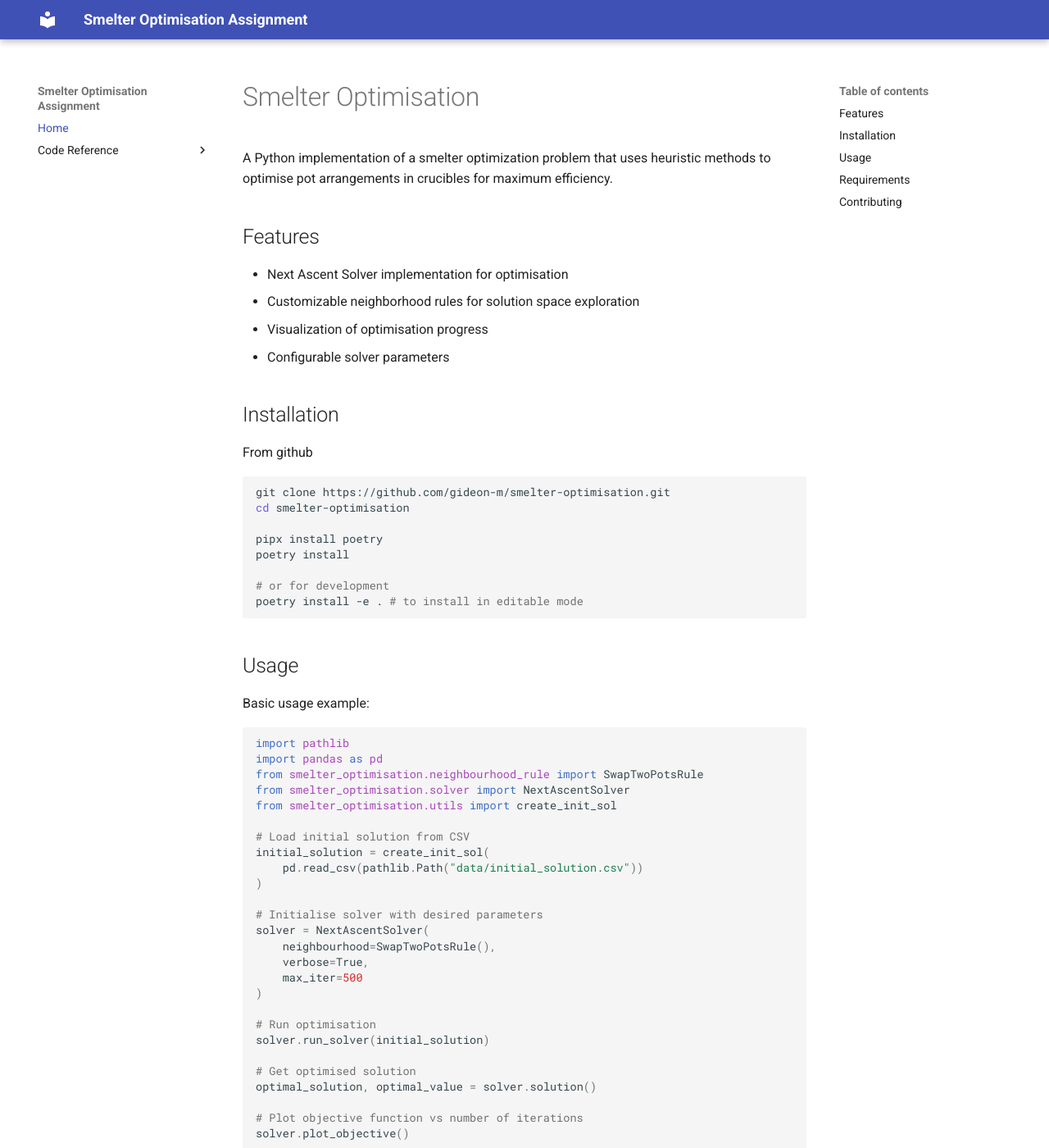
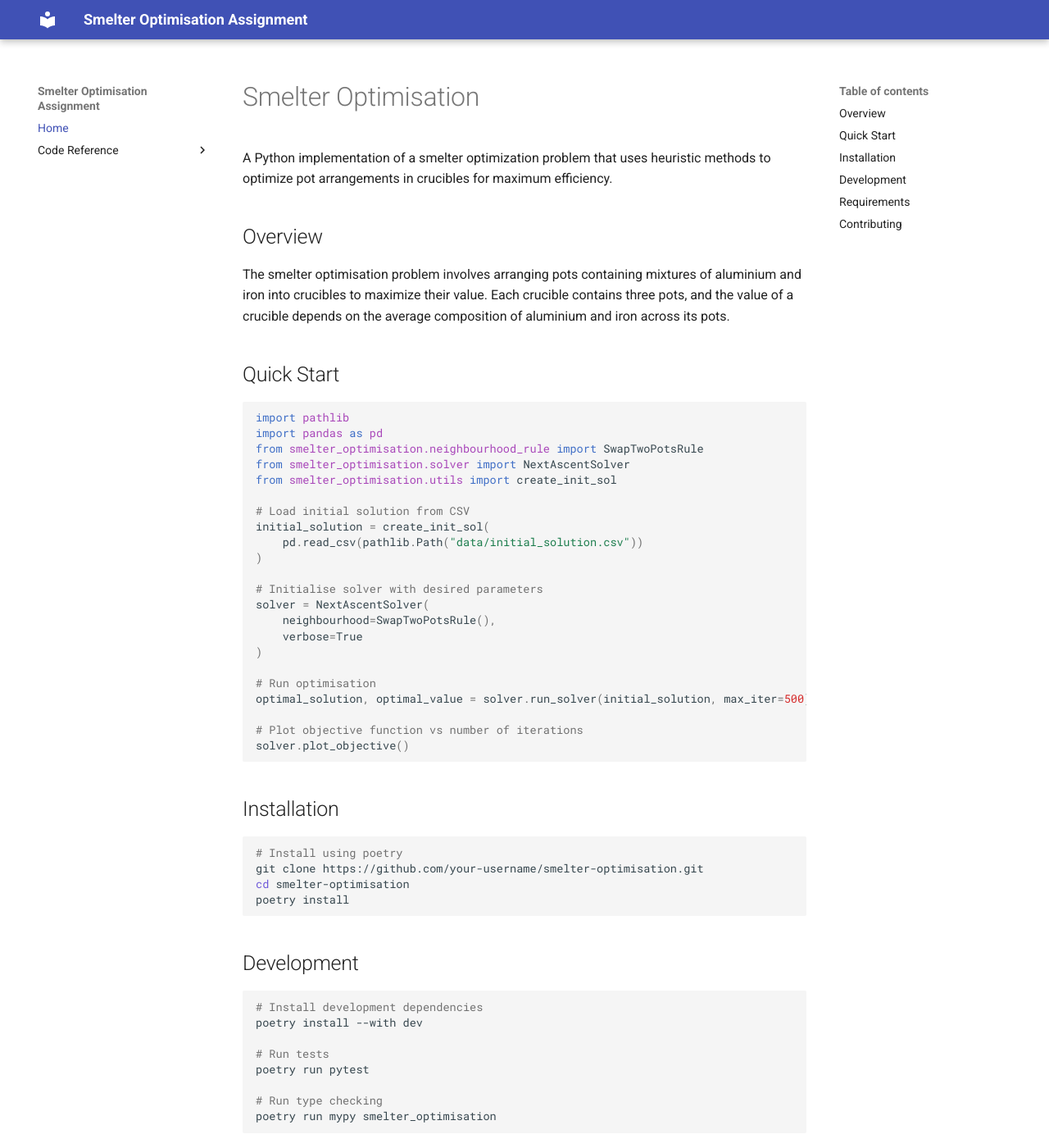
Before and after one commit to Louis-Jarvis/smelter-optimisation-assignment, an MkDocs documentation site: the page built from docs/index.md, in a window 1280 px wide and 1400 px high. Shown: the whole window at 82% size. Built offline with MkDocs 1.6.1 and Material for MkDocs 9.7.7, drawn with Linux system fonts in a browser that asks for light colours.

Commit message:
add max_iter as an argument to run_solver.py

````diff
--- a/docs/index.md
+++ b/docs/index.md
@@ -1,30 +1,12 @@
 # Smelter Optimisation
 
-A Python implementation of a smelter optimization problem that uses heuristic methods to optimise pot arrangements in crucibles for maximum efficiency.
+A Python implementation of a smelter optimization problem that uses heuristic methods to optimize pot arrangements in crucibles for maximum efficiency.
 
-## Features
-- Next Ascent Solver implementation for optimisation
-- Customizable neighborhood rules for solution space exploration
-- Visualization of optimisation progress
-- Configurable solver parameters
+## Overview
 
-## Installation
+The smelter optimisation problem involves arranging pots containing mixtures of aluminium and iron into crucibles to maximize their value. Each crucible contains three pots, and the value of a crucible depends on the average composition of aluminium and iron across its pots.
 
-From github
-```bash
-git clone https://github.com/gideon-m/smelter-optimisation.git
-cd smelter-optimisation
-
-pipx install poetry
-poetry install
-
-# or for development
-poetry install -e . # to install in editable mode
-```
-
-## Usage
-
-Basic usage example:
+## Quick Start
 
 ```python
 import pathlib
@@ -41,18 +23,36 @@ initial_solution = create_init_sol(
 # Initialise solver with desired parameters
 solver = NextAscentSolver(
     neighbourhood=SwapTwoPotsRule(),
-    verbose=True,
-    max_iter=500
+    verbose=True
 )
 
 # Run optimisation
-solver.run_solver(initial_solution)
-
-# Get optimised solution
-optimal_solution, optimal_value = solver.solution()
+optimal_solution, optimal_value = solver.run_solver(initial_solution, max_iter=500)
 
 # Plot objective function vs number of iterations
 solver.plot_objective()
+```
+
+## Installation
+
+```bash
+# Install using poetry
+git clone https://github.com/your-username/smelter-optimisation.git
+cd smelter-optimisation
+poetry install
+```
+
+## Development
+
+```bash
+# Install development dependencies
+poetry install --with dev
+
+# Run tests
+poetry run pytest
+
+# Run type checking
+poetry run mypy smelter_optimisation
 ```
 
 ## Requirements
--- a/main.py
+++ b/main.py
@@ -9,9 +9,9 @@ from smelter_optimisation.utils import create_init_sol
 def main() -> None:
     xi = create_init_sol(pd.read_csv(pathlib.Path("data/initial_solution.csv")))
 
-    solver = NextAscentSolver(neighbourhood=SwapTwoPotsRule(), verbose=True, max_iter=500)
+    solver = NextAscentSolver(neighbourhood=SwapTwoPotsRule(), verbose=True)
 
-    x_optim, f_optim = solver.run_solver(xi)
+    x_optim, f_optim = solver.run_solver(xi, max_iter=500)
 
     solver.plot_objective()
 
````
Also changed, not shown: README.md (+2 -3 lines), 2 other files.
